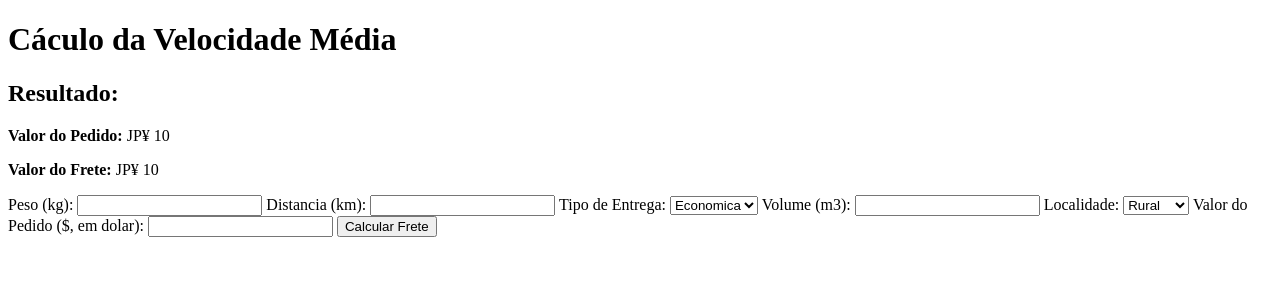
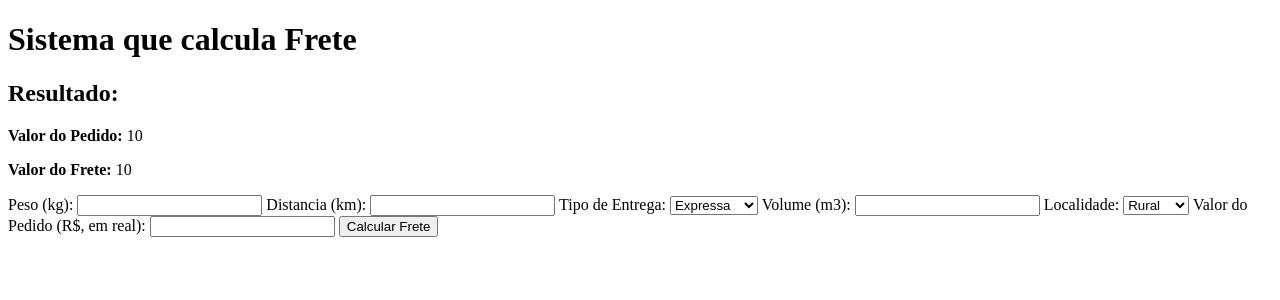
Before and after one commit to TheParousia/SISTEMA-C, a Django app: template frete/templates/pagina_frete.html in a window 1280 px wide. Shown: the top 300 px of the page. Run offline with Django 5.2, Linux system fonts and the light colour scheme; the template is opened without the code that fills it: most values are stand-ins (such as "Sample title", 1, 10 or a date in 2020).

Commit message:
Foi alterado o arquivo views e html

```diff
--- a/frete/templates/pagina_frete.html
+++ b/frete/templates/pagina_frete.html
@@ -4,16 +4,16 @@
 <head>
     <meta charset="UTF-8">
     <meta name="viewport" content="width=device-width, initial-scale=1.0">
-    <title>Cáculo da Velocidade Média</title>
+    <title>Frete</title>
 </head>
 
 <body>
-    <h1>Cáculo da Velocidade Média</h1>
+    <h1>Sistema que calcula Frete</h1>
 
     <div class="resultado">
         <h2>Resultado:</h2>
-        <p><strong>Valor do Pedido:</strong> JP¥ {{ valor_pedido }}</p>
-        <p><strong>Valor do Frete:</strong> JP¥ {{ valor_frete }}</p>
+        <p><strong>Valor do Pedido:</strong>  {{ valor_pedido }}</p>
+        <p><strong>Valor do Frete:</strong>  {{ valor_frete }}</p>
     </div>
 
     <form action="" method="post">
@@ -26,8 +26,8 @@
 
         <label for="tipo_entrega">Tipo de Entrega:</label>
         <select name="tipo_entrega" id="tipo_entrega" required>
-            <option value="expressa">Economica</option>
-            <option value="economica">Expressa</option>
+            <option value="expressa">Expressa</option>
+            <option value="economica">Economica</option>
         </select>
 
         <label for="volume">Volume (m3):</label>
@@ -39,7 +39,7 @@
             <option value="cidade">Urbana</option>
         </select>
 
-        <label for="valor_pedido">Valor do Pedido ($, em dolar):</label>
+        <label for="valor_pedido">Valor do Pedido (R$, em real):</label>
         <input type="number" name="valor_pedido" id="valor_pedido" step="0.01" required>
 
         <input type="submit" value="Calcular Frete">
```
Also changed, not shown: frete/views.py (+6 -6 lines).
